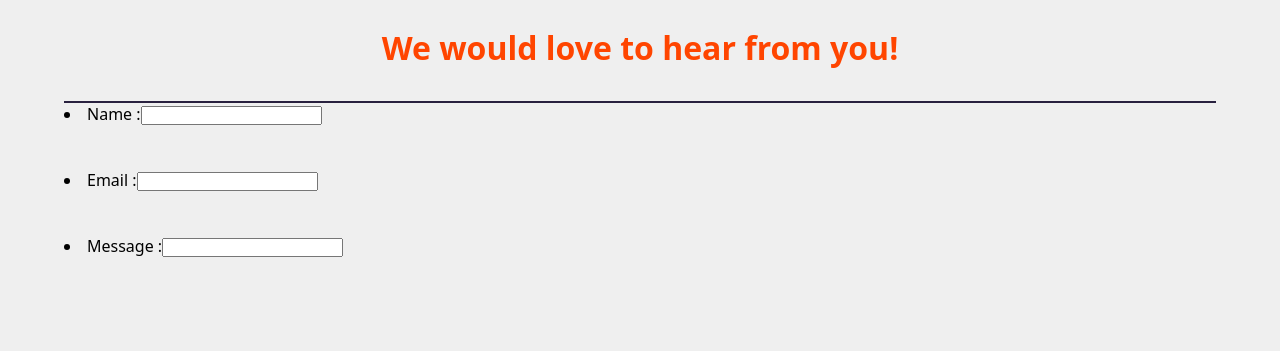
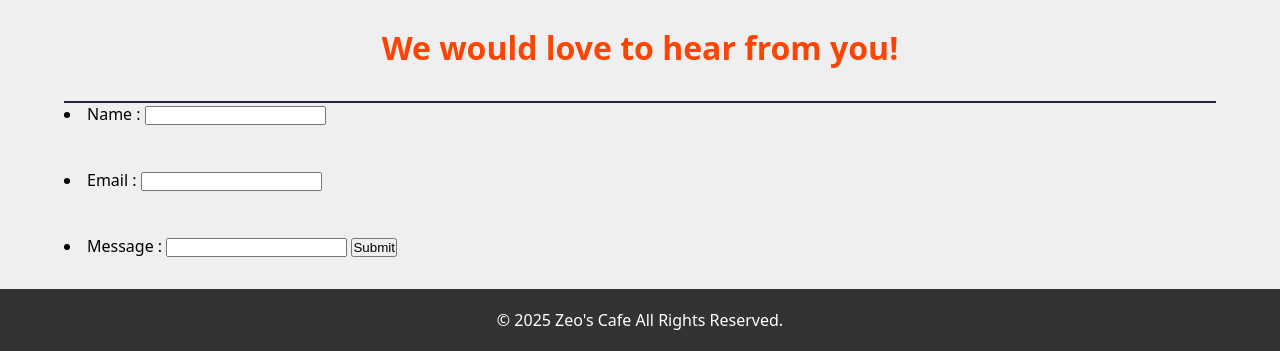
Before and after one commit to muhammedshadg/TestRepo, a plain HTML site: page contactUs.html in a window 1280 px wide. Shown: the part 1441-1792 px from the top of the page. Before the commit the page ends 1730 px from the top, so only its background shows below. Drawn offline with Linux system fonts and the light colour scheme.

Commit message:
Added new footer text

```diff
--- a/contactUs.html
+++ b/contactUs.html
@@ -31,14 +31,20 @@
         <div>
             <form>
 
-                <li> Name :<input type="text"></li>
+                <li> Name : <input type="text"></li>
                 <br><br>
-                <li> Email :<input type="text"></li>
+                <li> Email : <input type="text"></li>
                 <br><br>
-                <li> Message :<input type="textarea"></li>
+                <li> Message : <input type="textarea"> <input type="submit" value="Submit"></li>
+
             </form>
         </div>
     </main>
+    <footer>
+        <p>
+            <center> © 2025 Zeo's Cafe All Rights Reserved.</center>
+        </p>
+    </footer>
 </body>
 
 </html>
--- a/style.css
+++ b/style.css
@@ -43,7 +43,8 @@ h1 img {
 
     margin: 1rem auto;
 }
-figure img{
+
+figure img {
     display: block;
     aspect-ratio: 1;
     border-radius: 10%;
@@ -51,7 +52,14 @@ figure img{
     */
 
     margin: 1rem auto;
+
+    /*
+    max-height: 400px;
+    width: 100%;
+    object-fit: cover;
+    */
 }
+
 .name {
     color: black;
     text-decoration: none;
@@ -84,3 +92,10 @@ section p {
 section li {
     margin: 0.5rem;
 }
+
+footer {
+    background-color: #333;
+    color: white;
+    padding: 20px;
+    text-align: center;
+}
```
Also changed, not shown: aboutUs.html (+7 -1 lines), index.html (+5 -0 lines).
